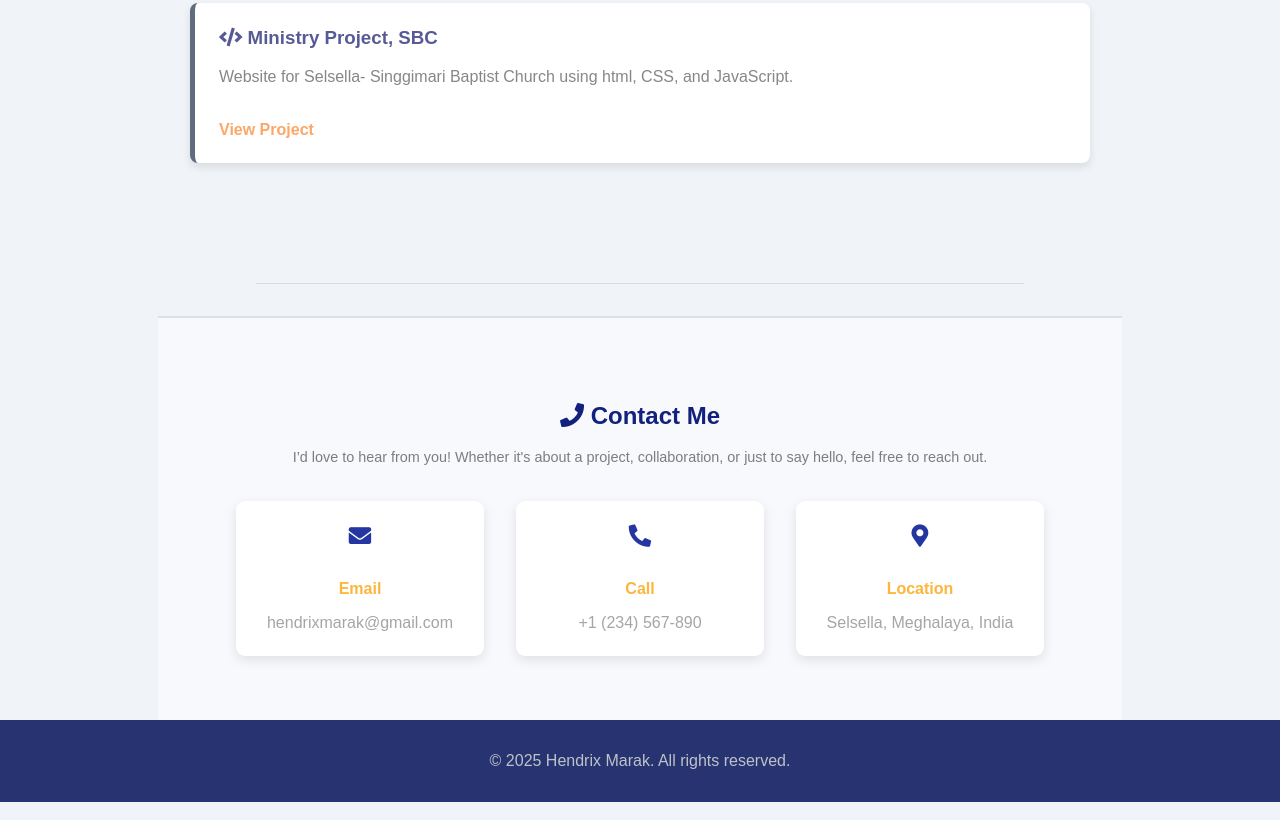
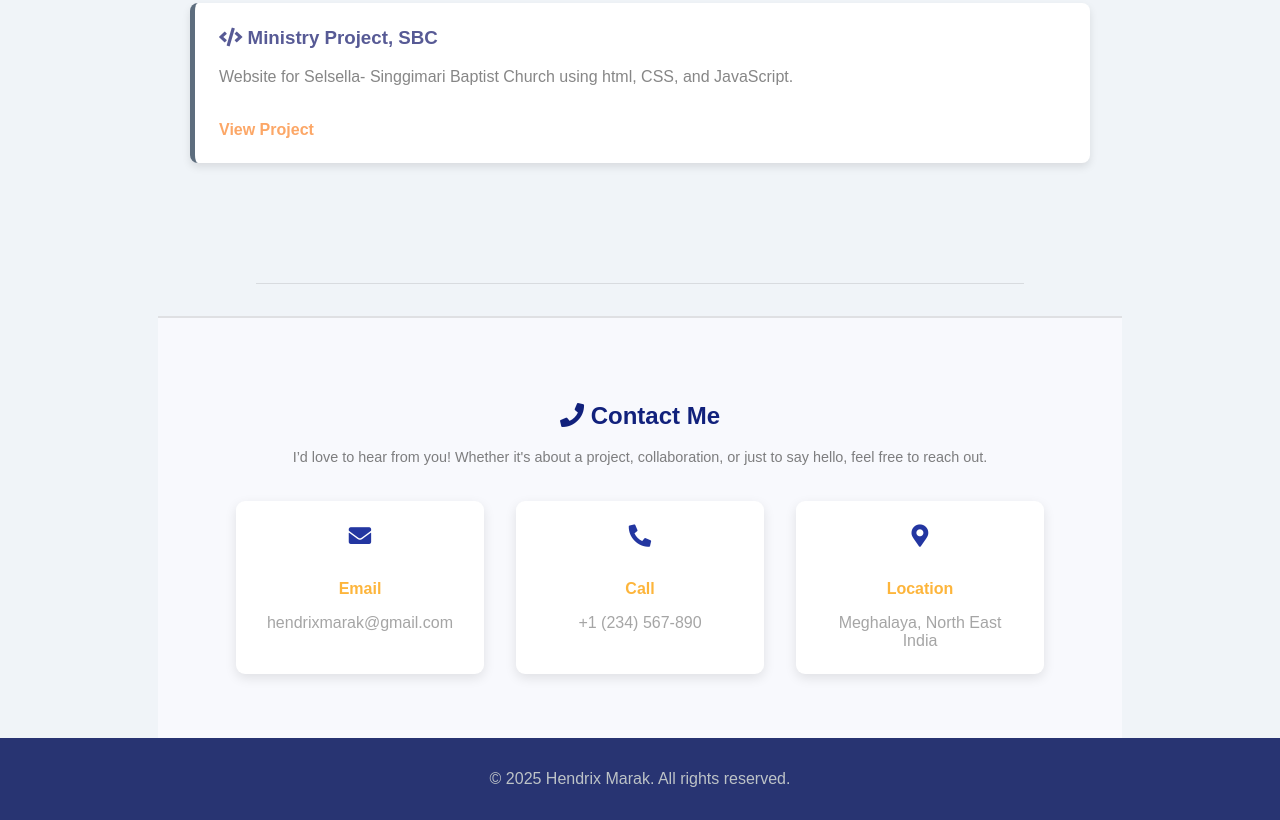
Before and after one commit to hendrixmk/MyPortfolio, a plain HTML site: page index.html in a window 1280 px wide. Shown: the part 1087-1907 px from the top of the page. Drawn offline with Linux system fonts and the light colour scheme; a web font is replaced by a local one.

Commit message:
Update index.html
changes location

```diff
--- a/index.html
+++ b/index.html
@@ -76,7 +76,7 @@
             <div class="contact-card">
                 <i class="fas fa-map-marker-alt"></i>
                 <h3>Location</h3>
-                <p>Selsella, Meghalaya, India</p>
+                <p>Meghalaya, North East India</p>
             </div>
         </div>
     </section>
```
